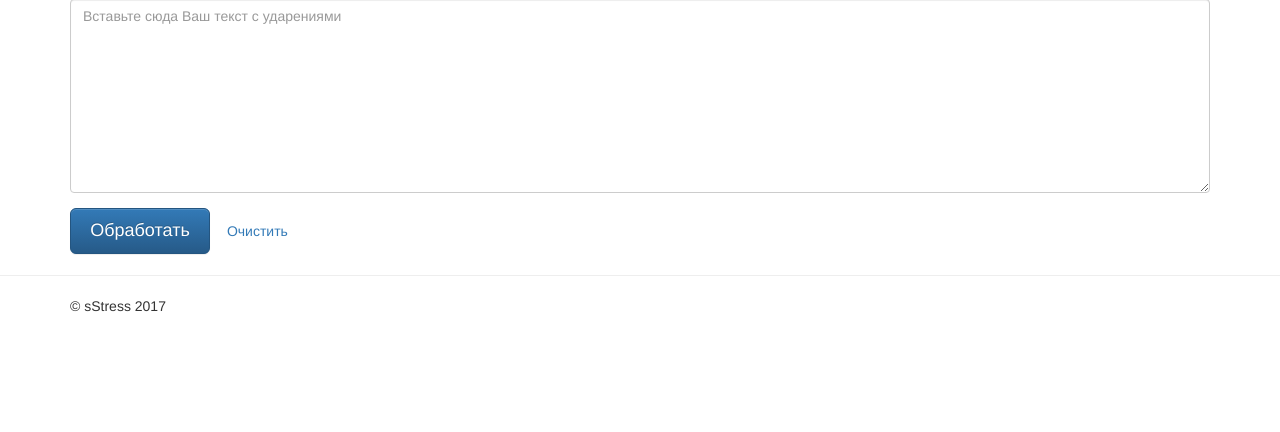
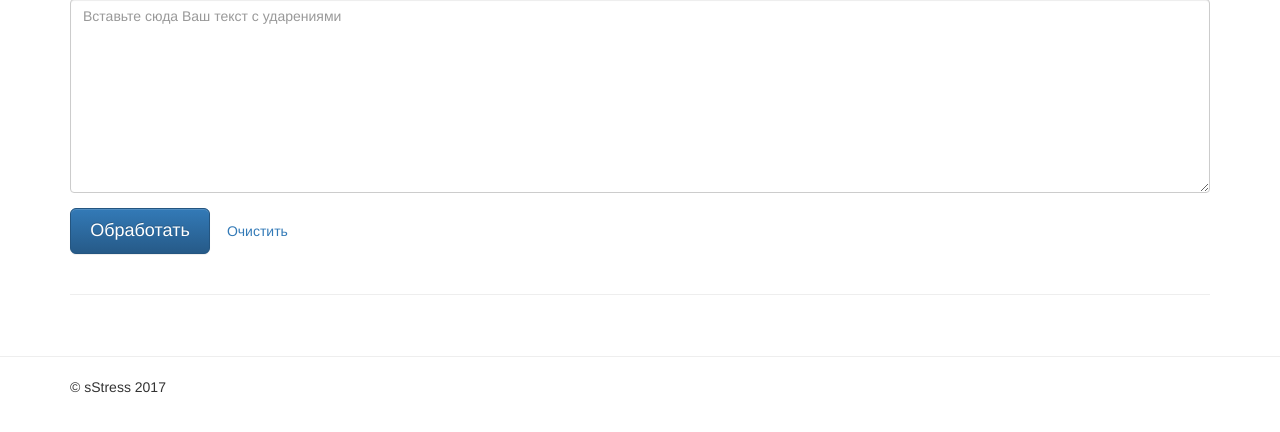
Before and after one commit to 501Good/sStress, a Flask app: page /test in a window 1280 px wide. Shown: the part 191-623 px from the top of the page. Run offline with Flask 2, Linux system fonts and the light colour scheme; parts of the project's set-up code (start-up, migrations or seed data) failed here and were passed over; some libraries are stand-ins or nearby versions.

Commit message:
Add files via upload

```diff
--- a/main.py
+++ b/main.py
@@ -104,7 +104,7 @@ def testme():
         if orig_tokens[i].find("'") == accented_tokens[i].find("'"):
             result += '<b><span style="background-color: #82E0AA">%s</span></b>' % orig_tokens[i]
         else:
-            result += '<b><span style="background-color: #E74C3C"><a href="#" data-toogle="tooltip" title="Ваш вариант: %s">%s</a></span></b>' % (orig_tokens[i], accented_tokens[i])
+            result += '<b><span style="background-color: #E74C3C"><a href="#" class="deco-none" data-toogle="tooltip" title="Ваш вариант: %s">%s</a></span></b>' % (orig_tokens[i], accented_tokens[i])
 
     return result
 
--- a/static/css/main.css
+++ b/static/css/main.css
@@ -3,3 +3,9 @@
 /* ==========================================================================
    Author's custom styles
    ========================================================================== */
+
+
+a.deco-none {
+    color: #000000;
+    text-decoration: none;
+}
--- a/templates/test.html
+++ b/templates/test.html
@@ -84,6 +84,16 @@
         </div>
       </div>
 
+      <br/>
+
+    <div class="container">
+      <div class="row">
+        <div class="col-md-12">
+            <hr>
+            <br/>
+        </div>
+      </div>
+    </div>
 
       <div class="container">
       <div class="row">
```
